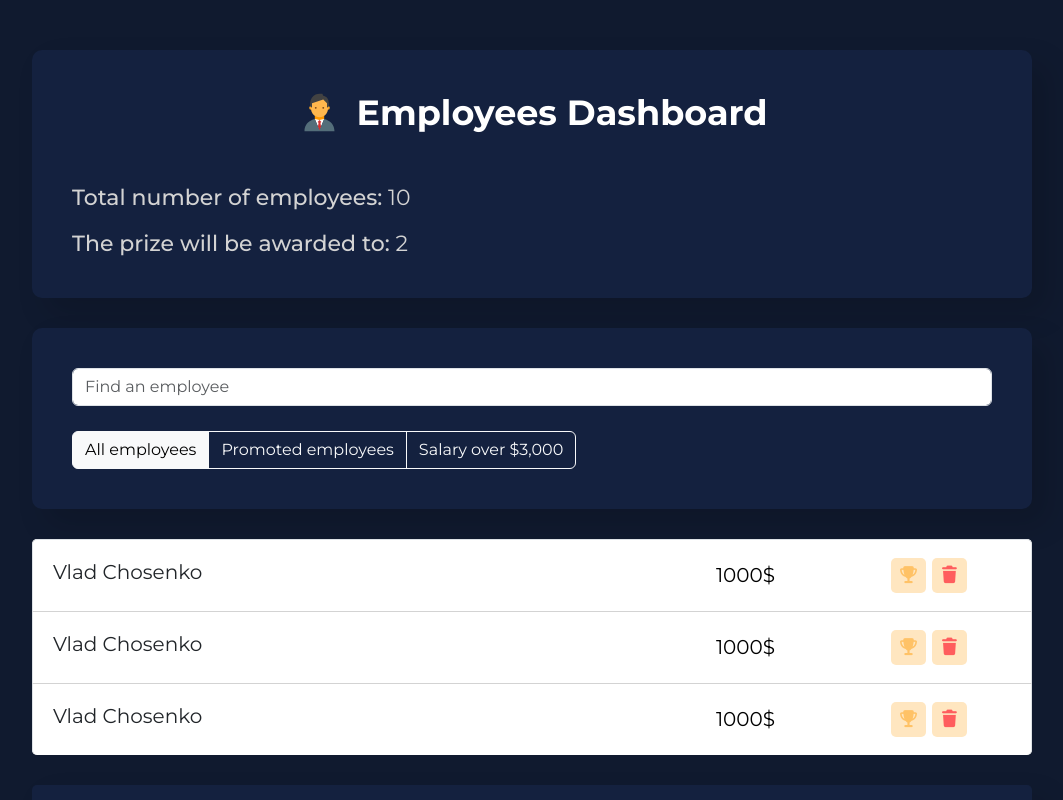
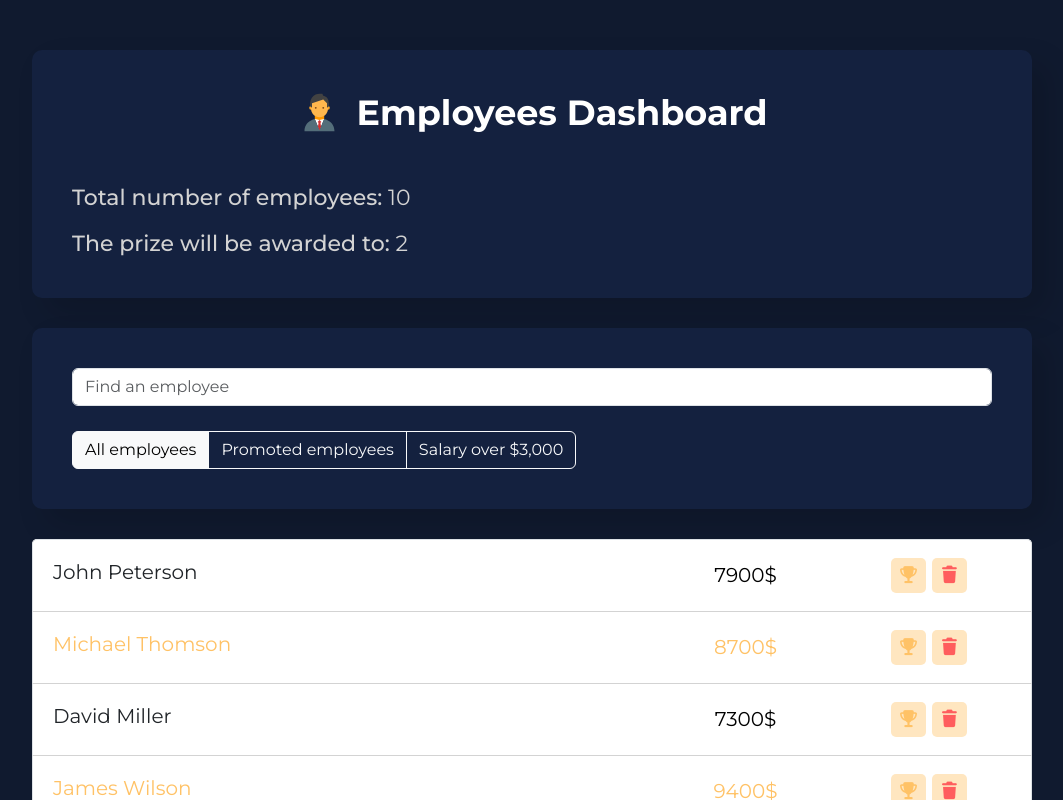
Before and after one commit to vladcyberit/EmployersApp, a React (Vite) app: page / in a window 1280 px wide. Shown: the top 800 px of the page, without its empty margins (108-1171 px from the left). Built offline with nearby package versions, Linux system fonts and the light colour scheme.

Commit message:
implemented dynamic list using map() + dynamic styles for list items

```diff
--- a/src/components/employers-list-item/employers-list-item.jsx
+++ b/src/components/employers-list-item/employers-list-item.jsx
@@ -1,13 +1,15 @@
 import "./employers-list-item.css";
 
-const EmployersListItem = () => {
+const EmployersListItem = ({fullName, salary, increase}) => {
+    const isAwarded = `list-group-item d-flex justify-content-between ${increase ? "increase" : ""}`;
+
     return (
-        <li className="list-group-item d-flex justify-content-between">
-            <span className="list-group-item-label">Vlad Chosenko</span>
+        <li className={isAwarded}>
+            <span className="list-group-item-label">{fullName}</span>
             <input
                 type="text"
                 className="list-group-item-input"
-                defaultValue="1000$"/>
+                defaultValue={salary + "$"}/>
             <div className="d-flex justify-content-center align-items-center">
                 <button
                     type="button"
--- a/src/components/employers-list/employers-list.jsx
+++ b/src/components/employers-list/employers-list.jsx
@@ -1,12 +1,22 @@
 import EmployersListItem from "../employers-list-item/employers-list-item";
 import "./employers-list.css";
+import employees from "../../data/employees";
 
 const EmployersList = () => {
+    const employeesItems = employees.map(item => {
+        return (
+            <EmployersListItem
+                key={item.id}
+                fullName={item.fullName}
+                salary={item.salary}
+                increase={item.increase}
+            />
+        );
+    });
+
     return (
         <ul className="app-list list-group">
-            <EmployersListItem />
-            <EmployersListItem />
-            <EmployersListItem />
+            {employeesItems}
         </ul>
     );
 }
```
